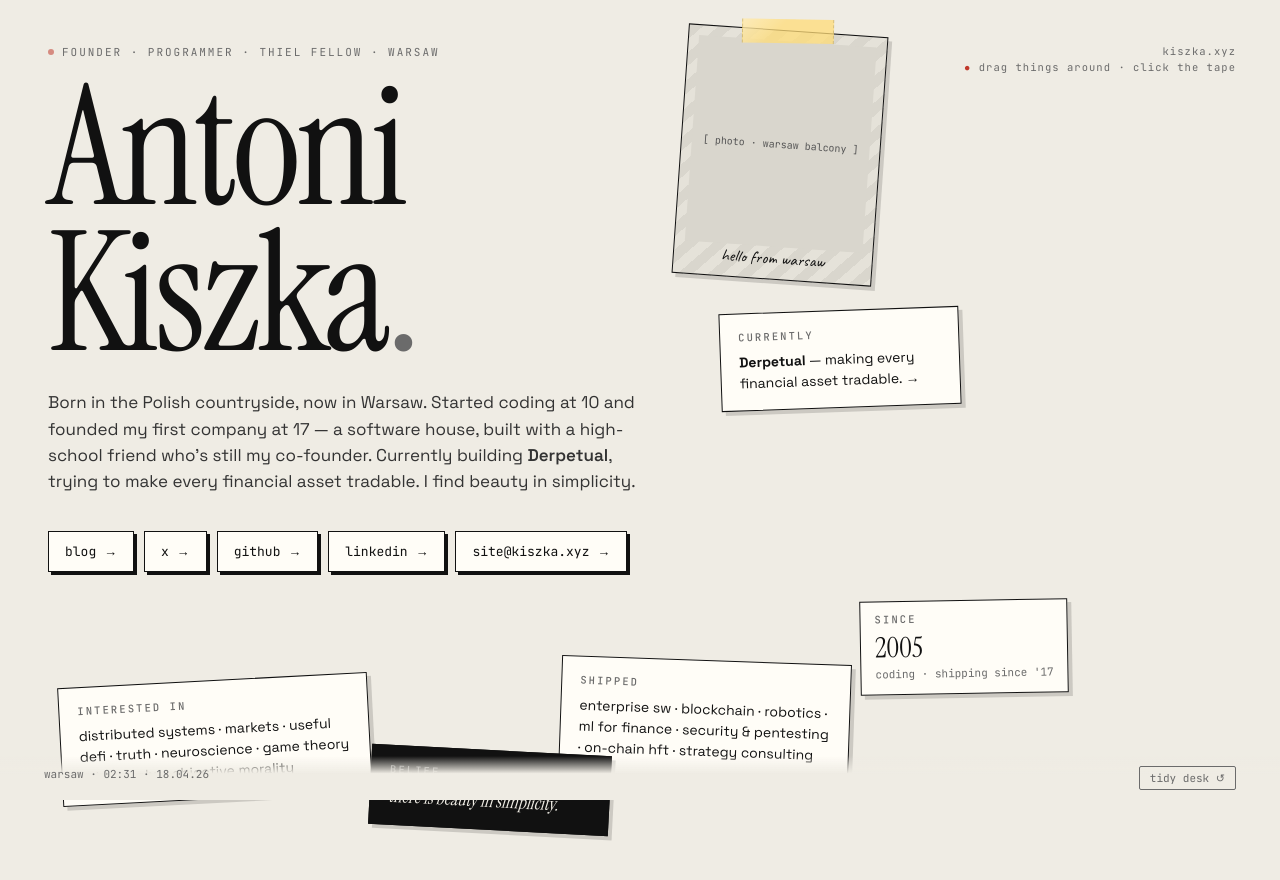
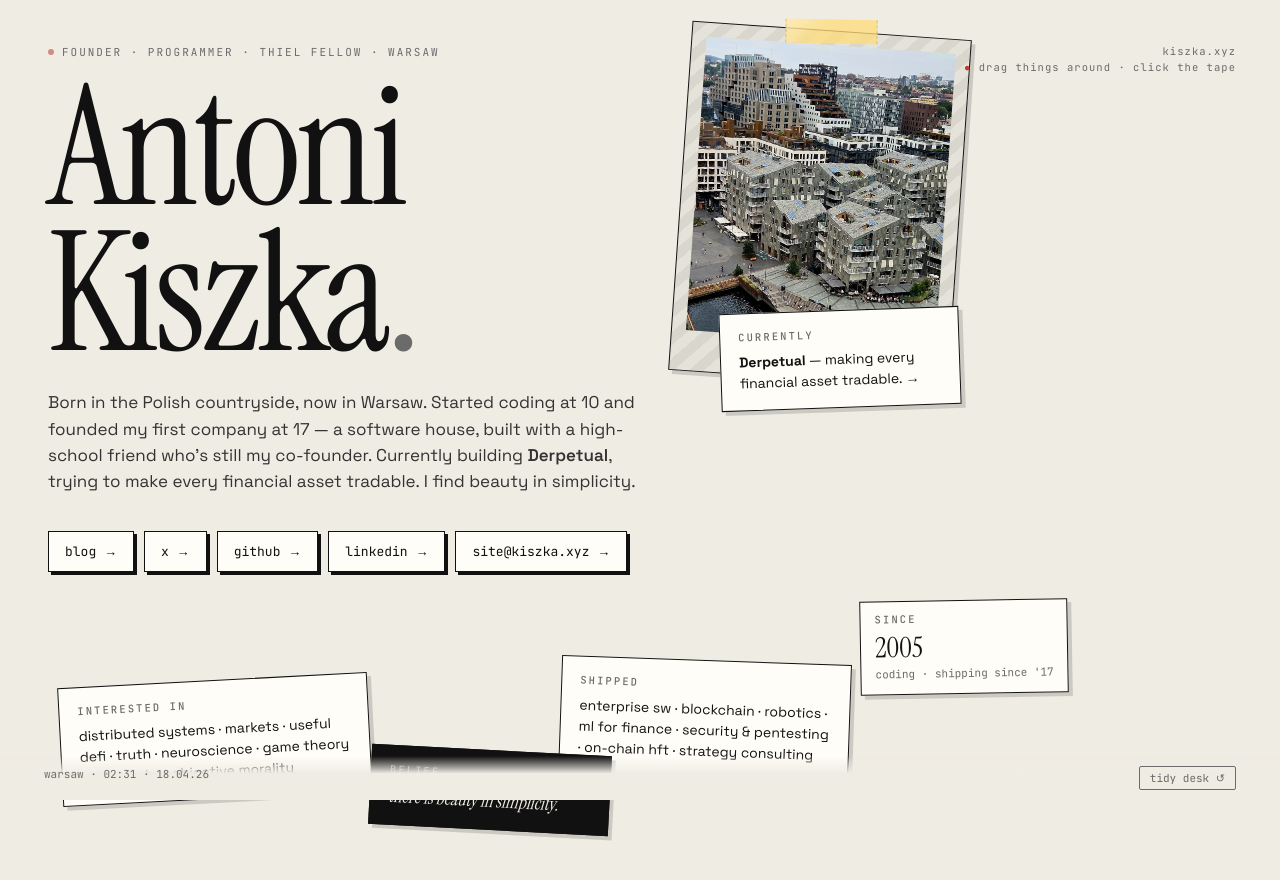
Before and after one commit to akiszka/kiszka.xyz, a Next.js app: page / in a window 1280 px wide. Shown: the top 880 px of the page. Built offline with nearby package versions, Linux system fonts and the light colour scheme.

Commit message:
feat: oslo image

```diff
--- a/src/app/desk.tsx
+++ b/src/app/desk.tsx
@@ -1,6 +1,7 @@
 "use client";
 
 import { useRef, useEffect, useState, useCallback } from "react";
+import Image from "next/image";
 
 const REF_W = 1100;
 const REF_H = 980;
@@ -425,7 +426,7 @@ export default function Desk() {
               transform: "rotate(4deg)",
             }}
             ref={photoRef as React.RefObject<HTMLElement>}
-            aria-label="polaroid, warsaw balcony"
+            aria-label="picture"
           >
             <span
               className={`tape${tapeState === "flung" ? " flung" : ""}`}
@@ -442,9 +443,14 @@ export default function Desk() {
               style={tapeState === "gone" ? { display: "none" } : undefined}
             />
             <div className="photo-inner">
-              [ photo {"\u00b7"} warsaw balcony ]
+              <Image
+                src="/oslo.jpg"
+                alt="oslo"
+                fill
+                className="object-cover select-auto pointer-events-none"
+              />
             </div>
-            <div className="photo-cap">hello from warsaw</div>
+            <div className="photo-cap">hello from oslo</div>
           </article>
 
           <article
--- a/src/app/globals.css
+++ b/src/app/globals.css
@@ -217,9 +217,9 @@ a {
 
 /* photo / polaroid */
 .photo {
-  width: 200px;
-  height: 250px;
-  padding: 10px 10px 32px;
+  width: 280px;
+  height: 350px;
+  padding: 14px 14px 40px;
   background: repeating-linear-gradient(
     135deg,
     var(--photo-a) 0 10px,
@@ -228,6 +228,7 @@ a {
 }
 
 .photo-inner {
+  position: relative;
   width: 100%;
   height: 100%;
   background: var(--photo-a);
@@ -385,7 +386,7 @@ a {
 
   .obj.photo {
     flex: 0 0 auto;
-    width: 200px;
+    width: 280px;
   }
 
   /* alternating slight tilt for desk feel */
@@ -437,7 +438,7 @@ a {
   }
 
   .obj.photo {
-    width: min(70vw, 220px);
+    width: min(75vw, 300px);
     align-self: center;
   }
 }
```
Also changed, not shown: public/oslo.jpg (added).
